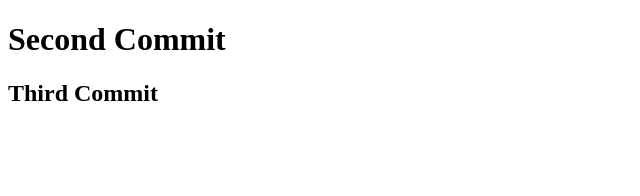
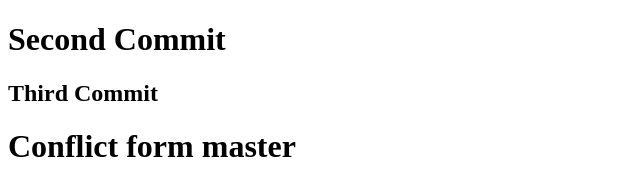
Before and after one commit to TruongTuanDung2001/thuahanhGit, a plain HTML site: page index.html in a window 1280 px wide. Shown: the whole page, without its empty margins (0-640 px from the left). Drawn offline with Linux system fonts and the light colour scheme.

Commit message:
commit from master

```diff
--- a/index.html
+++ b/index.html
@@ -8,5 +8,6 @@
 <body>
     <h1>Second Commit</h1>
     <h2>Third Commit</h2>
+    <h1>Conflict form master</h1>
 </body>
 </html>
```
